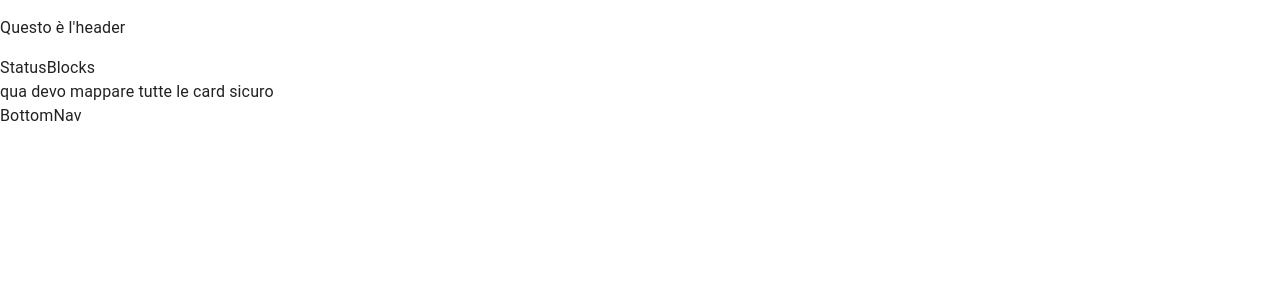
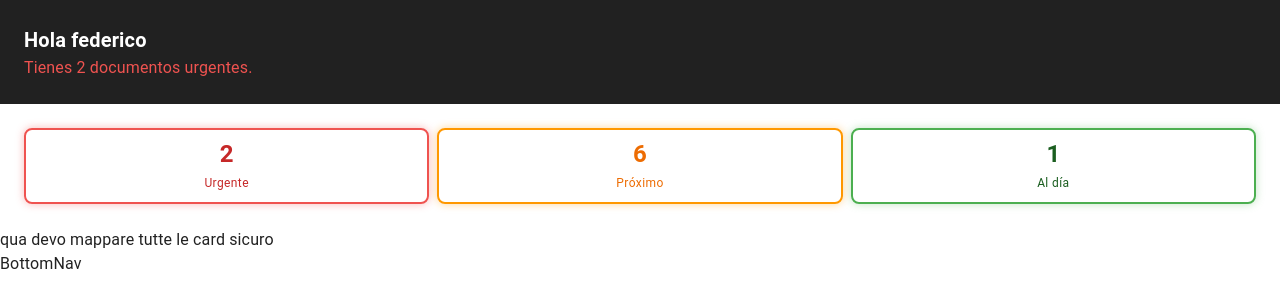
Before and after one commit to FGiannini95/DocReminder, a React (Vite) app in the folder client/: page / in a window 1280 px wide. Shown: the top 308 px of the page. Built offline with nearby package versions, Linux system fonts and the light colour scheme; no server answers.

Commit message:
Adding BlocksSection

```diff
--- a/client/src/pages/Home/Home.tsx
+++ b/client/src/pages/Home/Home.tsx
@@ -11,7 +11,7 @@ export const Home = () => {
     <PageTransition>
       <Box sx={{ height: "100dvh", display: "flex", flexDirection: "column" }}>
         <HomeHeader />
-        <StatusBlocks />
+        <StatusBlocks urgent={2} upcoming={6} ok={1} />
         <DocumentCard />
         <BottomNav />
       </Box>
--- a/client/src/pages/Home/components/HomeHeader.tsx
+++ b/client/src/pages/Home/components/HomeHeader.tsx
@@ -1,11 +1,18 @@
 import React from "react";
+
+import { Box, Typography } from "@mui/material";
 
 export const HomeHeader = () => {
   return (
-    <div>
-      <p>Questo è l'header</p>
-    </div>
+    <Box sx={{ p: 3, backgroundColor: "grey.900" }}>
+      <Box sx={{ display: "flex", flexDirection: "column" }}>
+        {/* TODO: replace "federico" with emailPrefix prop */}
+        <Typography variant="h6" fontWeight="bold" color="white">
+          Hola federico
+        </Typography>
+        {/* TODO: show "Todo bajo control" in green if urgentCount === 0, red alert if > 0 */}
+        <Typography sx={{ color: "error.light" }}>Tienes 2 documentos urgentes.</Typography>
+      </Box>
+    </Box>
   );
 };
-
-// saluto + alert urgenza
--- a/client/src/pages/Home/components/StatusBlocks.tsx
+++ b/client/src/pages/Home/components/StatusBlocks.tsx
@@ -1,5 +1,64 @@
-import React from "react";
+import { Box, Typography } from "@mui/material";
 
-export const StatusBlocks = () => {
-  return <div>StatusBlocks</div>;
+// Color config per status type
+const statusConfig = {
+  urgent: {
+    label: "Urgente",
+    borderColor: "error.light",
+    textColor: "error.dark",
+    shadow: "0px 0px 8px rgba(239, 83, 80, 0.4)",
+  },
+  upcoming: {
+    label: "Próximo",
+    borderColor: "warning.light",
+    textColor: "warning.main",
+    shadow: "0px 0px 8px rgba(255, 152, 0, 0.4)",
+  },
+  ok: {
+    label: "Al día",
+    borderColor: "success.light",
+    textColor: "success.dark",
+    shadow: "0px 0px 8px rgba(102, 187, 106, 0.4)",
+  },
 };
+
+type StatusType = keyof typeof statusConfig;
+
+interface StatusBlocksProps {
+  urgent: number;
+  upcoming: number;
+  ok: number;
+}
+
+export const StatusBlocks = ({ urgent, upcoming, ok }: StatusBlocksProps) => {
+  const counts = { urgent, upcoming, ok };
+
+  return (
+    <Box sx={{ display: "flex", width: "100%", p: 3, gap: 1 }}>
+      {(Object.keys(statusConfig) as StatusType[]).map((status) => {
+        const { label, borderColor, textColor, shadow } = statusConfig[status];
+        return (
+          <Box
+            key={status}
+            sx={{
+              flex: 1,
+              textAlign: "center",
+              borderRadius: 2,
+              p: 1,
+              border: "2px solid",
+              borderColor,
+              boxShadow: shadow,
+            }}
+          >
+            <Typography variant="h5" fontWeight="bold" sx={{ color: textColor }}>
+              {counts[status]}
+            </Typography>
+            <Typography variant="caption" sx={{ color: textColor }}>
+              {label}
+            </Typography>
+          </Box>
+        );
+      })}
+    </Box>
+  );
+};
```
